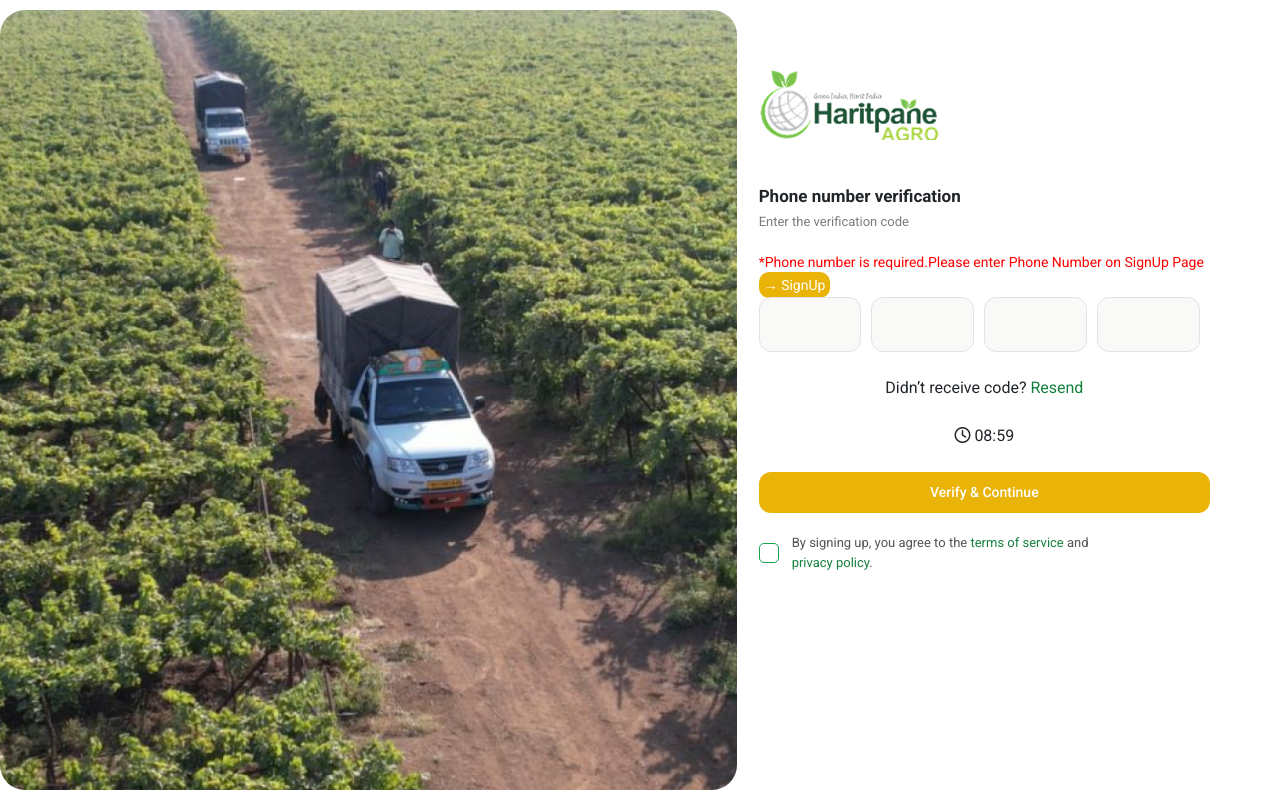
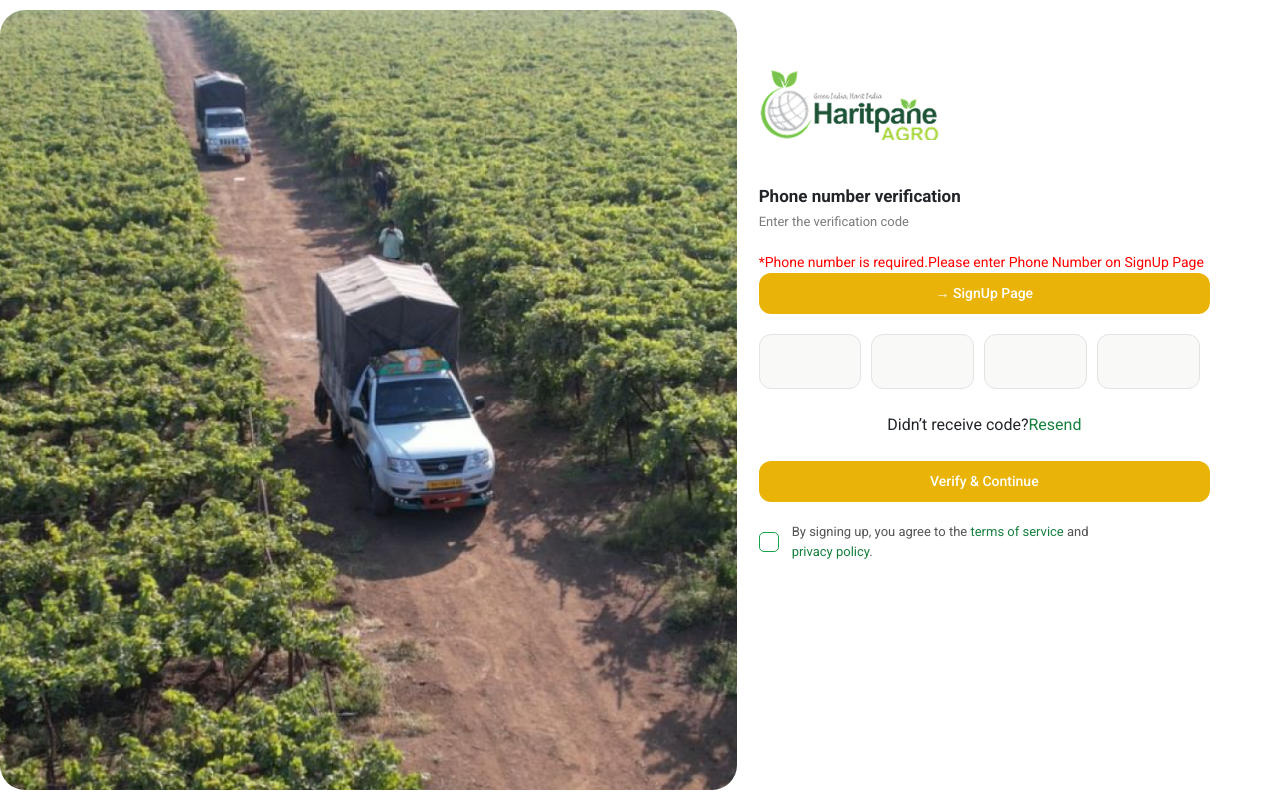
Before and after one commit to Tyagi-Yash/haritpane-farmer-module, a React (Vite) app: page /otp-verify in a window 1280 px wide. Both pictures are taken after a click on the button "Resend". Built offline with nearby package versions, Linux system fonts and the light colour scheme.

Commit message:
feat: Implement OTP verification flow with input and resend functionality, and enhance logout process

```diff
--- a/src/components/common components/Sidenav.jsx
+++ b/src/components/common components/Sidenav.jsx
@@ -12,17 +12,33 @@ import language from "../../assets/images/language.svg";
 import myFarm from "../../assets/images/my-farm.svg";
 import LogoutModal from "./LogoutModal";
 import { toast } from "react-toastify";
+import { logout } from "../../reduxtoolkit/slices/auth/auth";
+import { useDispatch } from "react-redux";
 
 function SideNav() {
   const [showLogoutModal, setShowLogoutModal] = useState(false);
 
   const navigate = useNavigate();
-  const handleLogout = () => {
+  const dispatch = useDispatch();
+
+  const handleLogout = async () => {
     try {
-      console.log("User logged out!");
-      navigate("/signup");
-      setShowLogoutModal(false);
+      const res = await dispatch(logout());
+
+      const status = res?.payload?.status;
+      const message = res?.payload?.data?.message;
+
+      if (status === 200) {
+        localStorage.removeItem("token");
+        localStorage.removeItem("farmerProfile");
+        toast.success(`${message}` || "Logged out sucessfully!");
+        setShowLogoutModal(false);
+        navigate("/signup");
+      } else {
+        toast.error(message || "Failed to logout");
+      }
     } catch (error) {
+      console.log(error);
       toast.error("Something went wrong");
     }
   };
@@ -123,7 +139,11 @@ function SideNav() {
         </div>
       </div>
 
-      <LogoutModal show={showLogoutModal} onClose={() => setShowLogoutModal(false)} onLogout={handleLogout} />
+      <LogoutModal
+        show={showLogoutModal}
+        onClose={() => setShowLogoutModal(false)}
+        onLogout={handleLogout}
+      />
     </>
   );
 }
--- a/src/components/common components/TopbarModal.jsx
+++ b/src/components/common components/TopbarModal.jsx
@@ -1,7 +1,9 @@
 import React from "react";
 import { Link } from "react-router-dom";
 
+
 function TopbarModal(props) {
+  // localStorage.getItem
   return (
     <>
       <div className="topbar">
--- a/src/components/auth/OTPInput.jsx
+++ b/src/components/otpverify/OTPInput.jsx
@@ -1,6 +1,6 @@
 import { useRef, useState } from "react";
 
-function OtpInput({ length = 6, onChange }) {
+function OtpInput({ length = 4, onChange }) {
   const [otp, setOtp] = useState(new Array(length).fill(""));
   const inputsRef = useRef([]);
 
--- /dev/null
+++ b/src/components/otpverify/OtpResend.jsx
@@ -0,0 +1,59 @@
+import { useState, useEffect } from "react";
+
+function OtpResend({ cooldown = 30, onResend, loader }) {
+  const [timeLeft, setTimeLeft] = useState(0);
+  const [isActive, setIsActive] = useState(false);
+
+  // Countdown effect
+  useEffect(() => {
+    let timer;
+    if (isActive && timeLeft > 0) {
+      timer = setInterval(() => {
+        setTimeLeft((prev) => prev - 1);
+      }, 1000);
+    } else if (timeLeft === 0) {
+      setIsActive(false);
+    }
+    return () => clearInterval(timer);
+  }, [isActive, timeLeft]);
+
+  // Handle resend
+  const handleResend = async () => {
+    const success = await onResend();
+    if (success) {
+      setIsActive(true);
+      setTimeLeft(cooldown);
+    }
+  };
+
+  const formatTime = (secs) => {
+    const minutes = String(Math.floor(secs / 60)).padStart(2, "0");
+    const seconds = String(secs % 60).padStart(2, "0");
+    return `${minutes}:${seconds}`;
+  };
+
+  return (
+    <>
+      <p className="text-center mb-4 mt-4">
+        Didn’t receive code?
+        <button
+          type="button"
+          style={{ border: "none", background: "none" }}
+          className="Green"
+          disabled={isActive}
+          onClick={handleResend}
+        >
+          {loader ? "Resending..." : "Resend"}
+        </button>
+      </p>
+
+      {isActive && (
+        <p className="text-center mb-4 mt-4">
+          <i className="fa-regular fa-clock" /> {formatTime(timeLeft)}
+        </p>
+      )}
+    </>
+  );
+}
+
+export default OtpResend;
--- a/src/config/config.js
+++ b/src/config/config.js
@@ -2,7 +2,17 @@ import axios from "axios";
 
 const axiosInstance = axios.create({
   baseURL: "http://15.206.16.230:8085/api/v1/farmer",
-  // withCredentials: true,
 });
 
+axiosInstance.interceptors.request.use(
+  (config) => {
+    const token = localStorage.getItem("token");
+    if (token) {
+      config.headers.Authorization = `${token}`;
+    }
+    return config;
+  },
+  (error) => Promise.reject(error)
+);
+
 export default axiosInstance;
--- a/src/pages/auth/OtpVerify.jsx
+++ b/src/pages/auth/OtpVerify.jsx
@@ -5,8 +5,9 @@ import { Link, useNavigate } from "react-router-dom";
 import { useState } from "react";
 import { toast } from "react-toastify";
 import { useDispatch, useSelector } from "react-redux";
-import OtpInput from "../../components/auth/OTPInput";
-import { login } from "../../reduxtoolkit/slices/auth/auth";
+import OtpInput from "../../components/otpverify/OTPInput";
+import { login, sendOtp } from "../../reduxtoolkit/slices/auth/auth";
+import OtpResend from "../../components/otpverify/OtpResend";
 
 function OtpVerify() {
   const navigate = useNavigate();
@@ -16,7 +17,8 @@ function OtpVerify() {
   const [check, setCheck] = useState(false);
   const [disable, setDisable] = useState(false);
   const [errors, setErrors] = useState({});
-  const loader = useSelector((state) => state.authMgmtSlice?.loader) || false;
+  const loginloader = useSelector((state) => state.authMgmtSlice?.loader) || false;
+  const otploader = useSelector((state) => state.authMgmtSlice?.otploader) || false;
 
   const phoneNumber = localStorage.getItem("PhoneNumber") || "";
 
@@ -59,16 +61,38 @@ function OtpVerify() {
   const handleSubmit = async (e) => {
     e.preventDefault();
     if (!validate()) return;
+
+    //remove this after 3rd party otp api implemented
+    if (otp != localStorage.getItem("otp")) {
+      toast.error("Please Enter correct OPT");
+      return;
+    }
+
     setDisable(true);
+
     try {
       const res = await dispatch(login({ phone: phoneNumber.trim() }));
+
       const status = res?.payload?.status;
-      const message = res?.payload?.data?.message;
-      const jwtToken = res?.payload?.data?.data?.jwtToken;
+
+      const data = res?.payload?.data;
+      const message = data.message;
+      const jwtToken = data.data.jwtToken;
+      const farmerProfile = {
+        phone: data.data.phone,
+        languageSelector: data.data.languageSelector,
+        name: data.data.name,
+        profileImage: data.data.profileImage,
+      };
 
       if (status === 200) {
         localStorage.setItem("token", jwtToken);
+        localStorage.setItem("farmerProfile", JSON.stringify(farmerProfile));
         localStorage.removeItem("PhoneNumber");
+
+        //remove this after 3rd party otp api implemented
+        localStorage.removeItem("otp");
+
         navigate("/dashboard");
         toast.success(message || "OTP verified sucessfully");
       } else {
@@ -78,6 +102,49 @@ function OtpVerify() {
       toast.error("Something went wrong");
     } finally {
       setDisable(false);
+    }
+  };
+
+  const validateNumber = () => {
+    let newErrors = {};
+    let valid = true;
+
+    if (!phoneNumber.trim()) {
+      newErrors.phoneError = "*Phone number is required.Please enter Phone Number on SignUp Page";
+      valid = false;
+      setErrors(newErrors);
+      return valid;
+    } else if (!/^[0-9]{10}$/.test(phoneNumber.trim())) {
+      newErrors.phoneError =
+        "*Phone number must be a 10-digit number.Please enter a valid Phone Number on SignUp Page";
+      valid = false;
+      setErrors(newErrors);
+      return valid;
+    }
+    setErrors(newErrors);
+    return valid;
+  };
+
+  const resendOtp = async (e) => {
+    if (!validateNumber()) return;
+    try {
+      const res = await dispatch(sendOtp({ phone: phoneNumber.trim() }));
+      const status = res?.payload?.status;
+      const message = res?.payload?.data?.message;
+
+      if (status === 200) {
+        //remove this after 3rd party otp api implemented
+        localStorage.setItem("otp", res?.payload?.data?.data);
+
+        toast.success(`${message} (Otp: ${res.payload.data.data})` || "OTP sent sucessfully");
+        return true;
+      } else {
+        toast.error(message || "Failed to send OTP");
+        return false;
+      }
+    } catch (error) {
+      toast.error("Something went wrong");
+      return false;
     }
   };
 
@@ -99,23 +166,12 @@ function OtpVerify() {
               Enter the verification code {phoneNumber ? `we send you on: ${phoneNumber}` : ""}
             </h4>
             {errors.phoneError && (
-              <>
+              <div>
                 <p style={{ color: "red", fontSize: "14px" }}>{errors.phoneError}</p>
-                <Link
-                  to="/signup"
-                  style={{
-                    backgroundColor: "#eab308",
-                    color: "white",
-                    padding: "5px",
-                    borderRadius: "10px",
-                    marginBottom: "10px",
-                    textDecoration: "none",
-                    fontSize: "14px",
-                  }}
-                >
-                  → SignUp
+                <Link to="/signup" className="Button">
+                  → SignUp Page
                 </Link>
-              </>
+              </div>
             )}
             <form onSubmit={handleSubmit}>
               <div className="form-group">
@@ -123,20 +179,11 @@ function OtpVerify() {
                 {errors.otpError && (
                   <p style={{ color: "red", fontSize: "14px" }}>{errors.otpError}</p>
                 )}
-                <p className="text-center mb-4 mt-4">
-                  Didn’t receive code?
-                  <a>
-                    {" "}
-                    <button style={{ border: "none", background: "none" }}>
-                      <span className="Green">Resend</span>
-                    </button>
-                  </a>
-                </p>
-                <p className="text-center mb-4 mt-4">
-                  <i className="fa-regular fa-clock" /> 08:59
-                </p>
+
+                <OtpResend cooldown={30} onResend={resendOtp} loader={otploader} />
+
                 <button className="Button" disabled={disable}>
-                  {loader ? "Verifying..." : "Verify & Continue"}
+                  {loginloader ? "Verifying..." : "Verify & Continue"}
                 </button>
                 <div className="Checkboxs">
                   <label className="CheckBox" htmlFor="check">
--- a/src/pages/auth/Signup.jsx
+++ b/src/pages/auth/Signup.jsx
@@ -12,7 +12,7 @@ function Signup() {
   const [check, setCheck] = useState(false);
   const [disable, setDisable] = useState(false);
   const [errors, setErrors] = useState({});
-  const loader = useSelector((state) => state.authMgmtSlice?.loader) || false;
+  const loader = useSelector((state) => state.authMgmtSlice?.otploader) || false;
 
   const navigate = useNavigate();
   const dispatch = useDispatch();
@@ -50,6 +50,10 @@ function Signup() {
 
       if (status === 200) {
         localStorage.setItem("PhoneNumber", phoneNumber);
+
+        //remove this after 3rd party otp api implemented
+        localStorage.setItem("otp", res?.payload?.data?.data);
+
         navigate("/otp-verify");
         toast.success(`${message} (Otp: ${res.payload.data.data})` || "OTP sent sucessfully");
       } else {
--- a/src/reduxtoolkit/slices/auth/auth.js
+++ b/src/reduxtoolkit/slices/auth/auth.js
@@ -47,7 +47,31 @@ export const login = createAsyncThunk("auth/login", async (payload, { rejectWith
   }
 });
 
+export const logout = createAsyncThunk("auth/logout", async (payload, { rejectWithValue }) => {
+  try {
+    const response = await axios.put("/logout", payload);
+
+    if (response.status === 200) {
+      return {
+        status: response.status,
+        data: response.data,
+      };
+    } else {
+      return rejectWithValue({
+        status: response.status,
+        data: response.data,
+      });
+    }
+  } catch (err) {
+    return rejectWithValue({
+      status: err.response?.status || 500,
+      data: err.response?.data || { message: "Network or server error" },
+    });
+  }
+});
+
 const initialState = {
+  otploader: false,
   loader: false,
 };
 
@@ -56,15 +80,16 @@ const authMgmtSlice = createSlice({
   initialState,
   extraReducers: (builder) => {
     builder
+
       // sendOtp
       .addCase(sendOtp.pending, (state) => {
-        state.loader = true;
+        state.otploader = true;
       })
       .addCase(sendOtp.fulfilled, (state) => {
-        state.loader = false;
+        state.otploader = false;
       })
       .addCase(sendOtp.rejected, (state) => {
-        state.loader = false;
+        state.otploader = false;
       })
 
       // login
@@ -76,6 +101,17 @@ const authMgmtSlice = createSlice({
       })
       .addCase(login.rejected, (state) => {
         state.loader = false;
+      })
+
+      // logout
+      .addCase(logout.pending, (state) => {
+        state.loader = true;
+      })
+      .addCase(logout.fulfilled, (state) => {
+        state.loader = false;
+      })
+      .addCase(logout.rejected, (state) => {
+        state.loader = false;
       });
   },
 });
```
